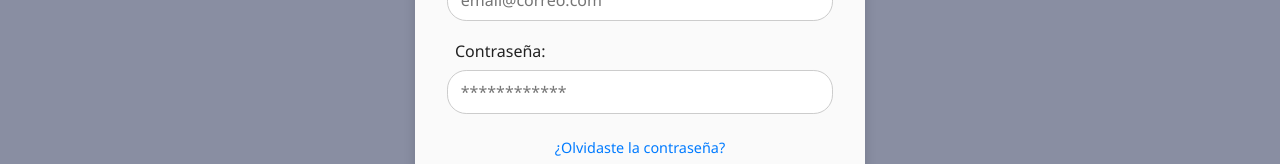
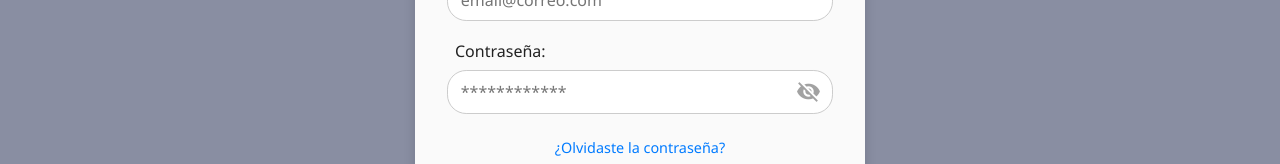
Before and after one commit to Mfresna/ArquiTour, an Angular app in the folder frontend/: page / in a window 1280 px wide. Shown: the part 300-464 px from the top of the page. Built offline with nearby package versions, Linux system fonts and the light colour scheme.

Commit message:
Login Emiter y ver Pass

```diff
--- a/frontend/src/app/auth/pages/login/login.css
+++ b/frontend/src/app/auth/pages/login/login.css
@@ -145,6 +145,41 @@ input.invalido {
   background: #ffecec;
 }
 
+/* ===== Input PASS Ver Contraseña ===== */
+
+.contenedor-pass {
+  position: relative;
+  display: flex;
+  align-items: center;
+}
+
+.contenedor-pass input {
+  width: 100%;
+  padding-right: 45px; /* Espacio para el botón */
+}
+
+.ver-password {
+  position: absolute;
+  right: 8px;
+  background: none;
+  border: none;
+  cursor: pointer;
+  padding: 4px;
+  display: flex;
+  align-items: center;
+  justify-content: center;
+  color: #a2a2a2;
+  transition: color 0.2s;
+}
+
+.ver-password:hover {
+  color: #454545;
+}
+
+.ver-password .material-icons {
+  font-size: 25px;
+}
+
 /* ===== Botón INGRESAR ===== */
 #login {
   background-color: var(--colorBoton, #0077b6);
--- a/frontend/src/app/auth/pages/login/login.html
+++ b/frontend/src/app/auth/pages/login/login.html
@@ -29,8 +29,11 @@
 
       <fieldset>
         <label for="password">Contraseña: </label>
+
+        <div class="contenedor-pass">
+          <!-- Campo para ingresar Pass -->
           <input
-          type="password"
+            [type]="mostrarPassword ? 'text' : 'password'"
             id="password"
             formControlName="password"
             placeholder="************"
@@ -38,10 +41,25 @@
             autocomplete="current-password"
             (focus)="credInvalidas = false">
 
+          <!-- Boton de Ver Contraseña -->
+          <button
+            type="button"
+            class="ver-password"
+            (click)="mostrarPassword = !mostrarPassword">
+
+            <!-- Muestra el icono del ojo importado en index.html de Material Disn -->
+            <span class="material-icons">
+              {{ mostrarPassword ? 'visibility' : 'visibility_off' }}
+            </span>
+
+          </button>
+        </div>
+
         @if (login.get('password')?.errors?.['required'] && login.get('password')?.touched) {
         <small>La contraseña es obligatoria.</small>
         }
       </fieldset>
+
 
       @if (credInvalidas){
         <small>Credenciales Invalidas, vuelve a intentar. </small>
--- a/frontend/src/app/auth/pages/login/login.ts
+++ b/frontend/src/app/auth/pages/login/login.ts
@@ -17,6 +17,8 @@ export class Login implements OnInit {
   login!: FormGroup;
   enviandoPin!: boolean;
   credInvalidas: boolean = false;
+
+  mostrarPassword = false;
 
   modalVisible!: boolean;
   modalTitulo!: string;
@@ -99,12 +101,6 @@ export class Login implements OnInit {
     this.volverEmit.emit();
   }
 
-
-
-
-
-  mostrarPassword = false;
-
   togglePassword(): void {
     this.mostrarPassword = !this.mostrarPassword;
   }
--- a/frontend/src/index.html
+++ b/frontend/src/index.html
@@ -7,6 +7,9 @@
   <meta name="viewport" content="width=device-width, initial-scale=1">
   <link rel="icon" type="image/x-icon" href="favicon.ico">
 
+  <!-- ICONO DE OJO EN CONTRASEÑA -->
+  <link href="https://fonts.googleapis.com/icon?family=Material+Icons" rel="stylesheet">
+
 </head>
 <body>
   <app-root></app-root>
```
Lines whose indentation alone changed are shown as unchanged.
